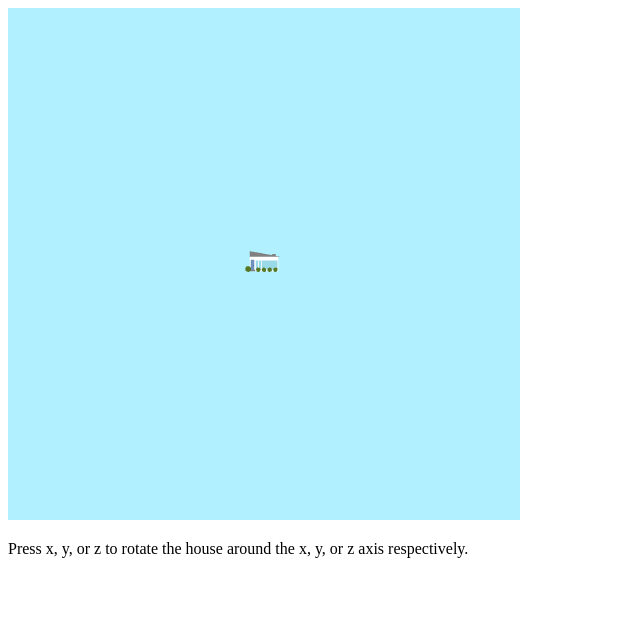
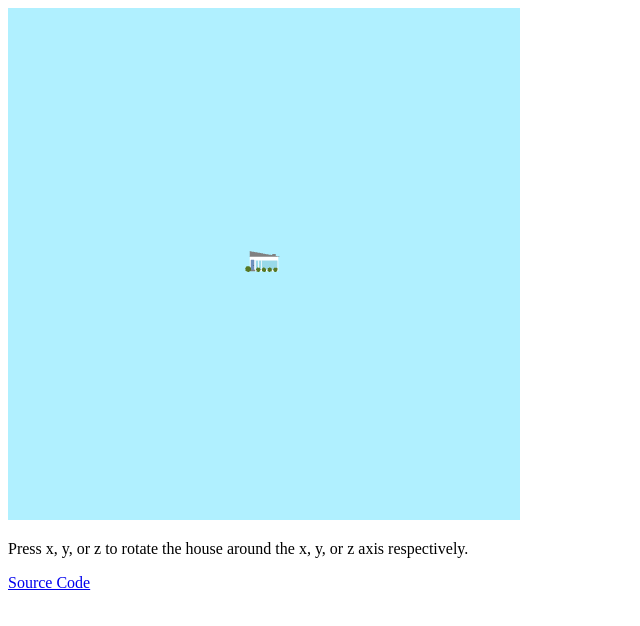
Before and after one commit to gabrielBusta/WebGLRotatingHouse, a plain HTML site: page index.html in a window 1280 px wide. Shown: the whole page, without its empty margins (0-640 px from the left). Drawn offline with Linux system fonts and the light colour scheme; animation ran at ten frames a second.

Commit message:
Update index.html

```diff
--- a/index.html
+++ b/index.html
@@ -72,6 +72,7 @@
   </canvas>
 
   <p>Press x, y, or z to rotate the house around the x, y, or z axis respectively.</p>
+  <p><a href="https://github.com/gabrielBusta/WebGLRotatingHouse">Source Code</a></p>
 
 </body>
 
```
